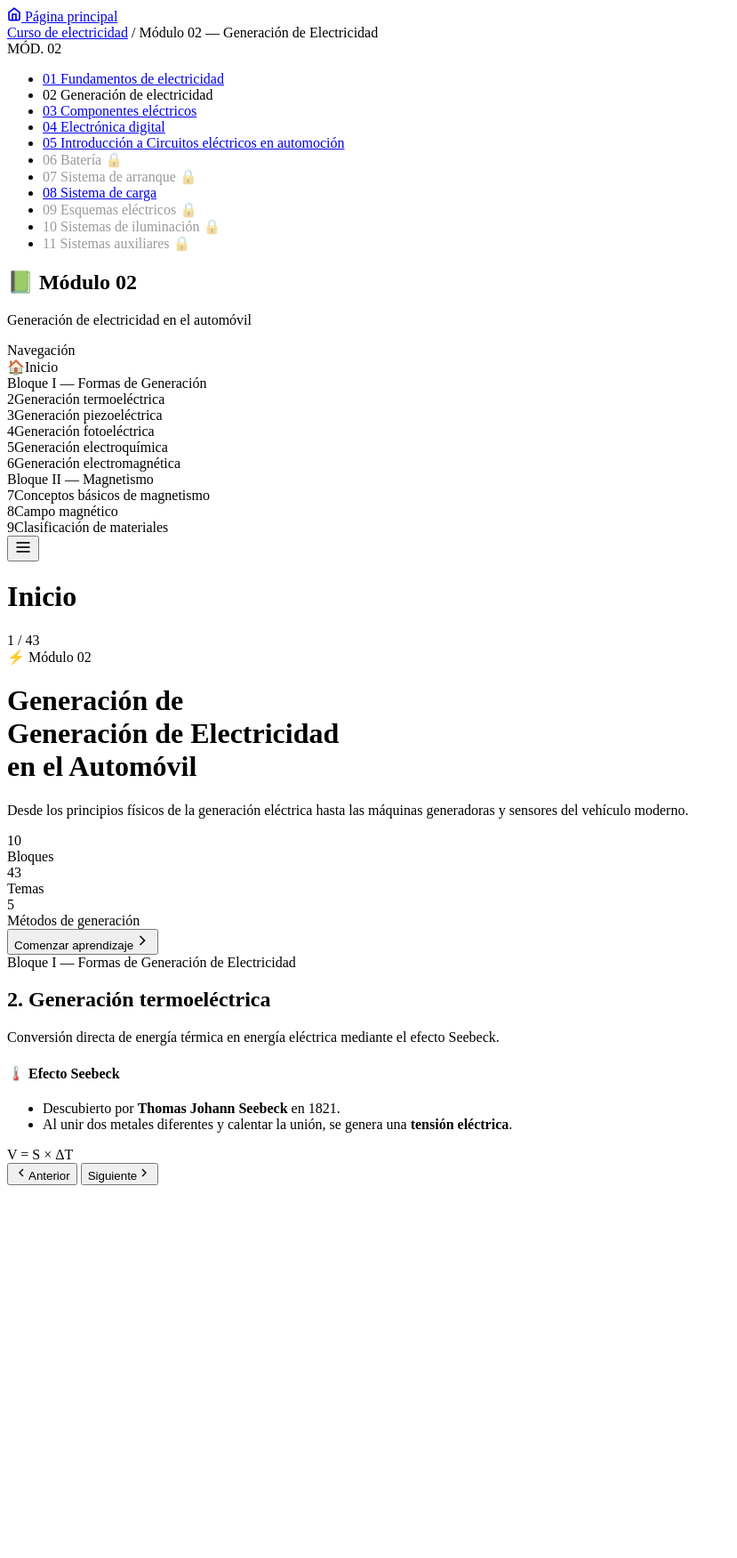
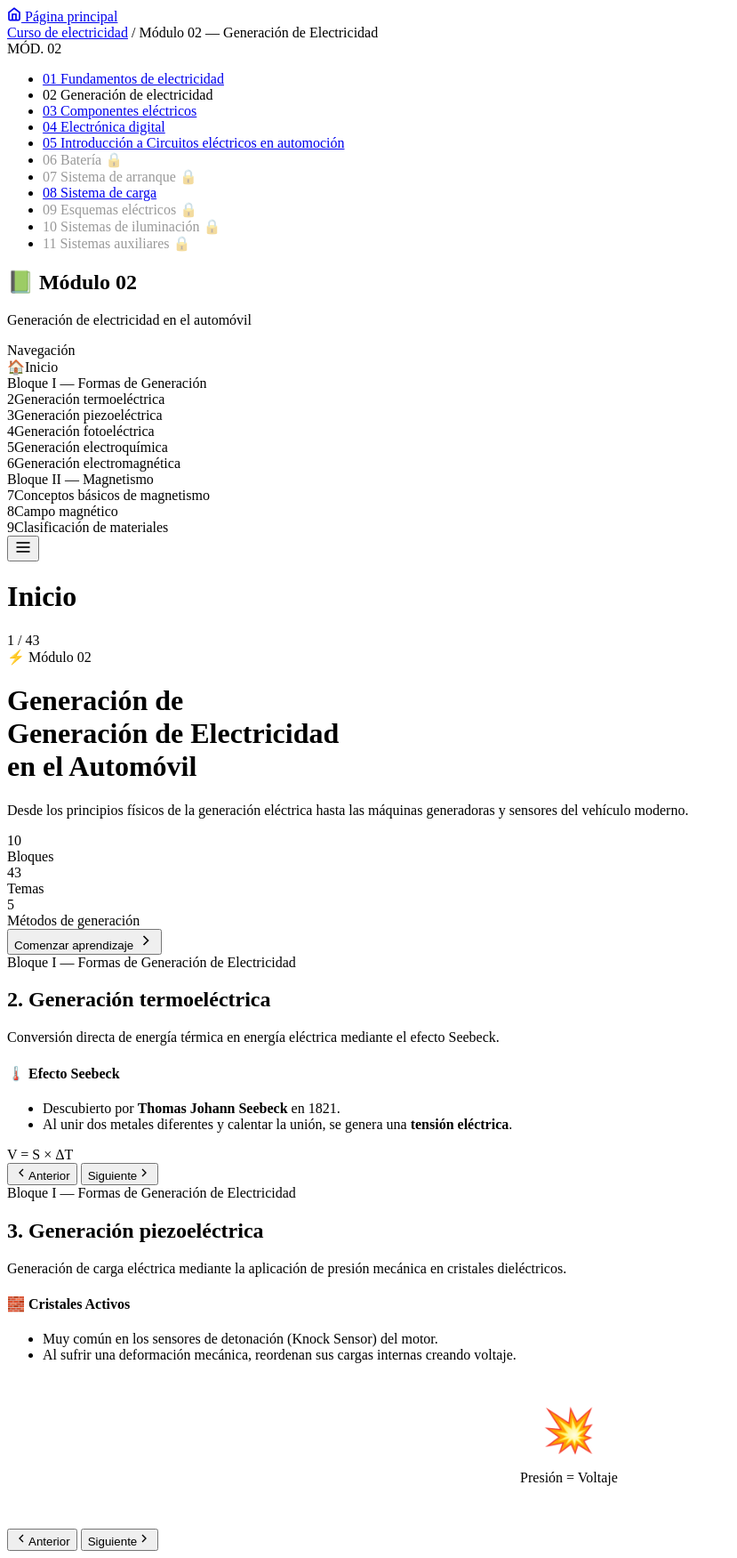
Before and after one commit to zadvisor1/electroauto-fp, a Jekyll site: the page built from curso/modulo-02/presentacion.html, in a window 1280 px wide. Shown: the whole page at 89% size, without its empty margins (0-829 px from the left). Built offline with Jekyll 4.4.1, drawn with Linux system fonts in a browser that asks for light colours; before the commit the page ends 1340 px from its top, so only the background shows below that.

Commit message:
Update presentacion.html

```diff
--- a/curso/modulo-02/presentacion.html
+++ b/curso/modulo-02/presentacion.html
@@ -29,7 +28,10 @@ titulos_slides: [
             <div class="stat"><div class="stat-value">{{ page.total_slides }}</div><div class="stat-label">Temas</div></div>
             <div class="stat"><div class="stat-value">5</div><div class="stat-label">Métodos de generación</div></div>
         </div>
-        <button class="hero-btn" onclick="goToSlide(1)">Comenzar aprendizaje<svg width="20" height="20" viewBox="0 0 24 24" fill="none" stroke="currentColor" stroke-width="2"><polyline points="9 18 15 12 9 6"></polyline></svg></button>
+        <button class="hero-btn" onclick="goToSlide(1)">
+            Comenzar aprendizaje
+            <svg width="20" height="20" viewBox="0 0 24 24" fill="none" stroke="currentColor" stroke-width="2"><polyline points="9 18 15 12 9 6"></polyline></svg>
+        </button>
     </div>
 </div>
 
@@ -39,6 +41,7 @@ titulos_slides: [
         <h2 class="block-title">2. Generación termoeléctrica</h2>
         <p class="block-desc">Conversión directa de energía térmica en energía eléctrica mediante el efecto Seebeck.</p>
     </div>
+
     <div class="two-col">
         <div class="detail-content">
             <div class="detail-section">
@@ -48,18 +51,55 @@ titulos_slides: [
                     <li>Al unir dos metales diferentes y calentar la unión, se genera una <strong>tensión eléctrica</strong>.</li>
                 </ul>
             </div>
-            </div>
+        </div>
         <div>
             <div class="formula-box">
                 <div class="formula">V = S × ΔT</div>
             </div>
-            </div>
+        </div>
     </div>
+
     <div class="nav-buttons">
-        <button class="nav-btn" onclick="goToSlide(0)"><svg width="16" height="16" viewBox="0 0 24 24" fill="none" stroke="currentColor" stroke-width="2"><polyline points="15 18 9 12 15 6"></polyline></svg>Anterior</button>
-        <button class="nav-btn primary" onclick="goToSlide(2)">Siguiente<svg width="16" height="16" viewBox="0 0 24 24" fill="none" stroke="currentColor" stroke-width="2"><polyline points="9 18 15 12 9 6"></polyline></svg></button>
+        <button class="nav-btn" onclick="goToSlide(0)">
+            <svg width="16" height="16" viewBox="0 0 24 24" fill="none" stroke="currentColor" stroke-width="2"><polyline points="15 18 9 12 15 6"></polyline></svg>Anterior
+        </button>
+        <button class="nav-btn primary" onclick="goToSlide(2)">
+            Siguiente<svg width="16" height="16" viewBox="0 0 24 24" fill="none" stroke="currentColor" stroke-width="2"><polyline points="9 18 15 12 9 6"></polyline></svg>
+        </button>
     </div>
 </div>
 
 <div class="slide" id="slide-2">
-   </div>
+    <div class="block-header">
+        <div class="block-label b1">Bloque I — Formas de Generación de Electricidad</div>
+        <h2 class="block-title">3. Generación piezoeléctrica</h2>
+        <p class="block-desc">Generación de carga eléctrica mediante la aplicación de presión mecánica en cristales dieléctricos.</p>
+    </div>
+
+    <div class="two-col">
+        <div class="detail-content">
+            <div class="detail-section">
+                <h4>🧱 Cristales Activos</h4>
+                <ul>
+                    <li>Muy común en los sensores de detonación (Knock Sensor) del motor.</li>
+                    <li>Al sufrir una deformación mecánica, reordenan sus cargas internas creando voltaje.</li>
+                </ul>
+            </div>
+        </div>
+        <div>
+            <div class="formula-box" style="text-align: center; padding: 2rem; background: rgba(255,255,255,0.02); border-radius: 8px;">
+                <span style="font-size: 3rem;">💥</span>
+                <p style="margin-top: 1rem; color: var(--text-muted);">Presión = Voltaje</p>
+            </div>
+        </div>
+    </div>
+
+    <div class="nav-buttons">
+        <button class="nav-btn" onclick="goToSlide(1)">
+            <svg width="16" height="16" viewBox="0 0 24 24" fill="none" stroke="currentColor" stroke-width="2"><polyline points="15 18 9 12 15 6"></polyline></svg>Anterior
+        </button>
+        <button class="nav-btn primary" onclick="goToSlide(3)">
+            Siguiente<svg width="16" height="16" viewBox="0 0 24 24" fill="none" stroke="currentColor" stroke-width="2"><polyline points="9 18 15 12 9 6"></polyline></svg>
+        </button>
+    </div>
+</div>
```
Also changed, not shown: other parts of curso/modulo-02/presentacion.html (+0 -1 lines).
